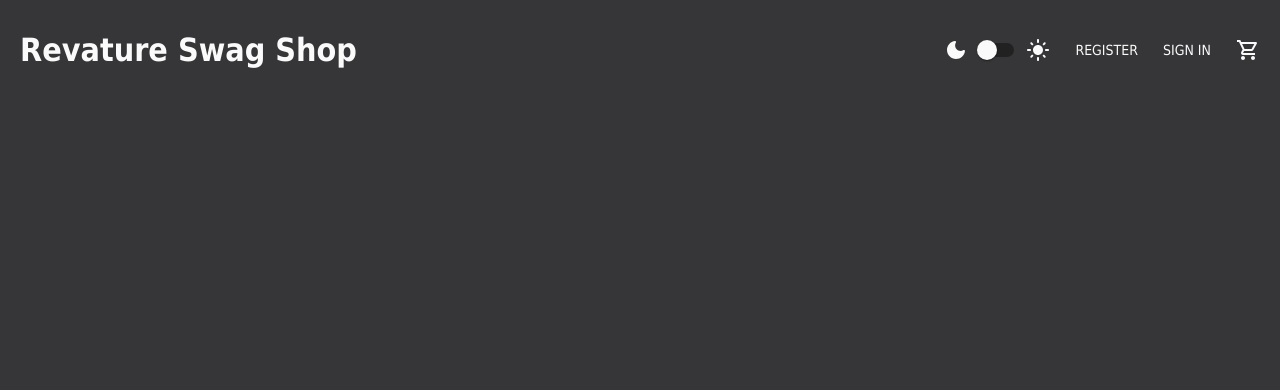
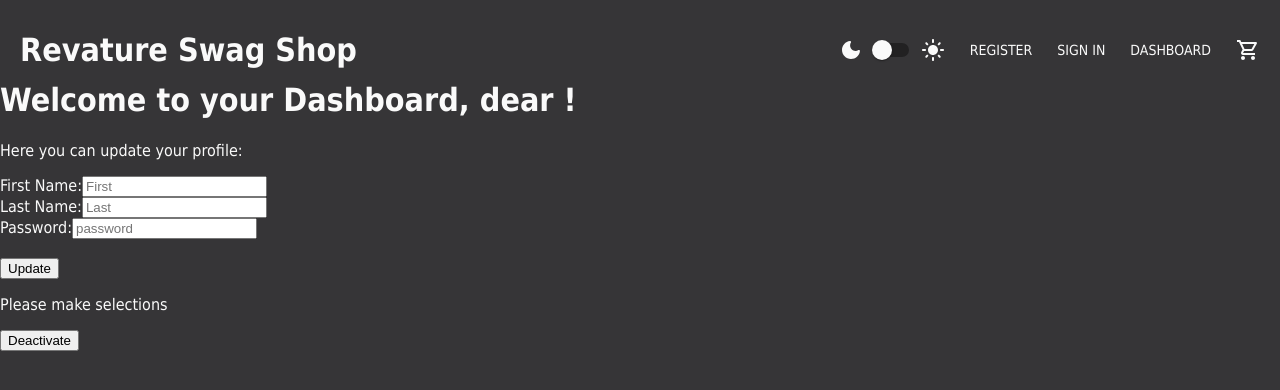
Before and after one commit to Stacks-OnStacksCapstone/e-commerce-react-capstone, a React (Create React App) app: page /dashboard in a window 1280 px wide. Shown: the top 390 px of the page. Built offline with nearby package versions, Linux system fonts and the light colour scheme; no server answers.

Commit message:
Added basic UI functionality for user features. Users can now update and deactivate their accounts in addition to register and login. Logout to come

```diff
--- a/src/components/login/Login.tsx
+++ b/src/components/login/Login.tsx
@@ -23,7 +23,6 @@ export default function Login() {
     const data = new FormData(event.currentTarget);
     const response = await apiLogin(`${data.get('email')}`, `${data.get('password')}`);
     if (response.status >= 200 && response.status < 300) navigate('/');
-    //if(response.status >= 500){"User account has been deactivated"}
   };
 
   return (
--- a/src/components/navbar/Navbar.tsx
+++ b/src/components/navbar/Navbar.tsx
@@ -94,6 +94,7 @@ const Navbar = () => {
           </ThemeProvider>
           <MenuItem onClick={() => {navigate('/register')}}>REGISTER</MenuItem>
           <MenuItem onClick={() => {navigate('/login')}}>SIGN IN</MenuItem>
+          <MenuItem onClick={() => {navigate('/dashboard')}}>DASHBOARD</MenuItem>
           <MenuItem onClick={() => {navigate('/cart')}}>
             <Badge badgeContent={cartTotal()} color="primary">
               <ShoppingCartOutlined />
--- a/src/components/user/dashboard.jsx
+++ b/src/components/user/dashboard.jsx
@@ -1,5 +1,104 @@
-
+import { useEffect, useState } from "react";
+import eCommerceClient from "../../remote/e-commerce-api/eCommerceClient";
 
 export default function Dashboard(){
 
+    const [user, setUser] = useState()
+    const [persisted, setPersisted] = useState()
+    const [formData, setFormData] = useState({
+        firstName: "",
+        lastName: "",
+        password:""
+    });
+
+
+    useEffect(() => {
+        console.log("effect invoked");
+        findAll();
+    }, []);
+
+    async function update(event) {
+        event.preventDefault();
+        try{
+            await eCommerceClient.put("/user", {
+                firstName: formData.firstName,
+                lastName: formData.lastName,
+                password: formData.password,
+
+            });
+            setPersisted(`You successfully updated your profile!`);
+            findAll();
+
+        } catch (error) {
+            setPersisted(`Update was unsuccessful because ${error.response.data}`);
+        }
+    }
+
+    async function deactivateUser(userId) {
+        try {
+            await eCommerceClient.put("/user/deactivate");
+            console.log(user);
+            setPersisted(`You successfully deactivated your profile!`);
+
+        } catch (error) {
+            console.log(error);
+        }
+    }
+
+    async function findAll() {
+        try {
+            const response = await eCommerceClient.get("/user");
+            setUser(response.data);
+            setFormData({
+                firstName: response.data.firstName,
+                lastName: response.data.lastName,
+                password:response.data.password,
+            });
+        } catch (error) {
+            console.error(error)
+        }
+    }
+
+    return (
+        <>
+            <h1>Welcome to your Dashboard, dear {user?.firstName}!</h1>
+            <p>
+                Here you can update your profile:
+            </p>
+            <form>
+
+            <label>First Name:</label>
+            <input
+                class="registration"
+                placeholder="First"
+                value={formData.firstName}
+                onChange={(event) => setFormData({ ...formData, firstName: event.target.value})}
+            />
+            <br/>
+
+            <label>Last Name:</label>
+            <input
+                class="registration"
+                placeholder="Last"
+                value={formData.lastName}
+                onChange={(event) => setFormData({ ...formData, lastName: event.target.value})}
+            />
+            <br/>
+
+            <label>Password:</label>
+            <input
+                class="registration"
+                type="password"
+                placeholder="password"
+                onChange={(event) => setFormData({ ...formData, password: event.target.value})}
+            />
+            <br/>
+            <br/>
+
+            <button onClick={update}>Update</button>
+        </form>
+        {persisted === undefined ? <p>Please make selections</p> : <p>{persisted}</p>}
+        <button onClick= {() => deactivateUser(user.userId)}>Deactivate</button>
+        </>
+    );
 }
--- a/src/router/AppRoutes.tsx
+++ b/src/router/AppRoutes.tsx
@@ -8,6 +8,7 @@ import { EditProducts } from '../components/edit-products/EditProducts';
 import { CreateProduct } from '../components/edit-products/CreateProduct';
 import Login from '../components/login/Login';
 import Register from '../components/register/Register';
+import Dashboard from '../components/user/dashboard';
 
 export const AppRoutes: React.FC<unknown> = () => (
   <Routes>
@@ -21,5 +22,6 @@ export const AppRoutes: React.FC<unknown> = () => (
     <Route path="/admin/product/:id" element={<EditProductPage />} />
     <Route path="/admin/createproduct" element={<CreateProduct />} />
     <Route path="/admin/products" element={<EditProducts />} />
+    <Route path="/dashboard" element={<Dashboard/>} />
   </Routes>
 )
```
Also changed, not shown: src/components/logout/logout.jsx (added).
